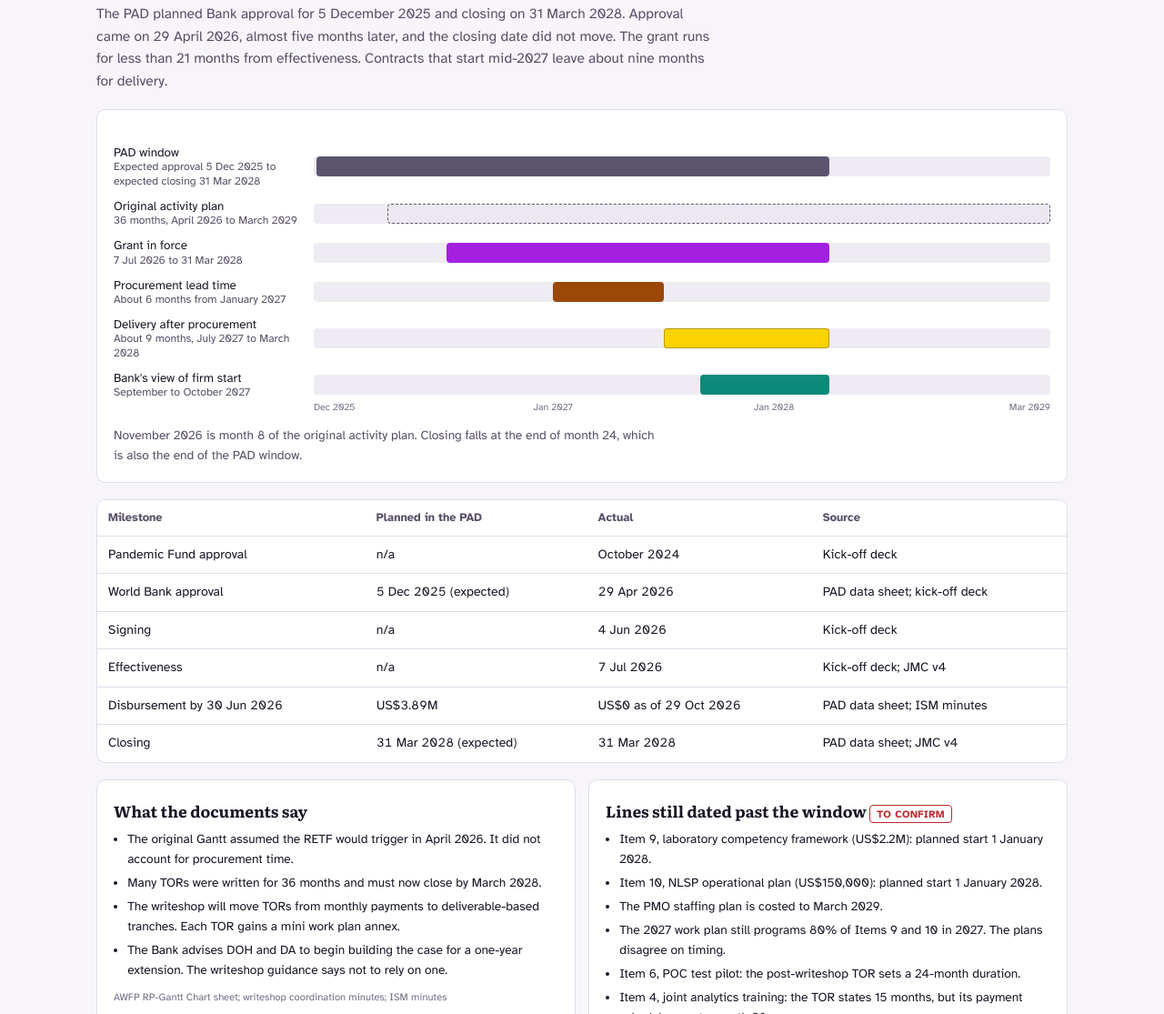
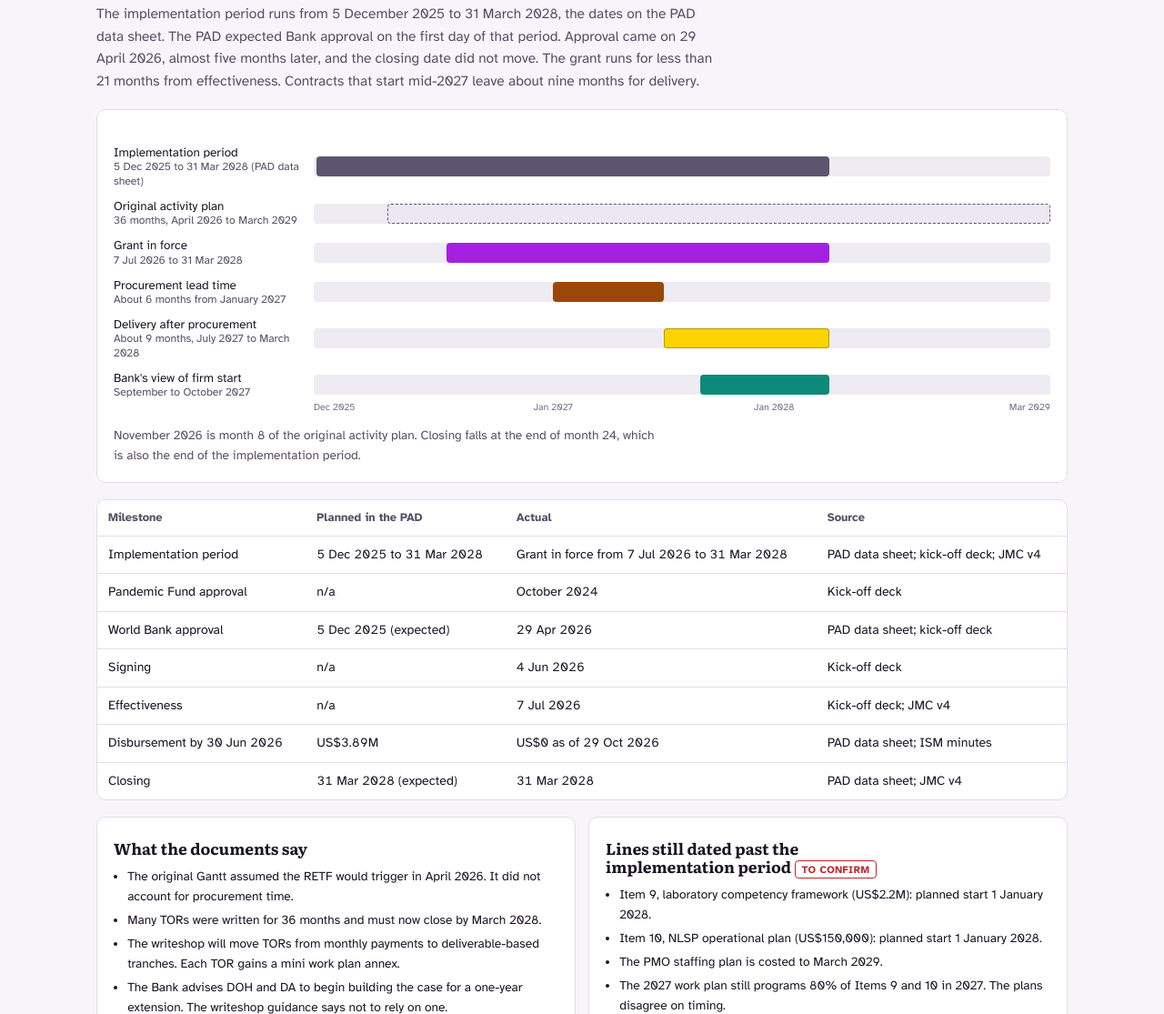
Before and after one commit to dpacial-hpsr/pandemicfundrp, a plain HTML site: page index.html in a window 1280 px wide. Shown: the part 10885-12000 px from the top of the page at 91% size. Drawn offline with Linux system fonts and the light colour scheme.

Commit message:
Label 5 Dec 2025 to 31 Mar 2028 as the implementation period
Uses the PAD data sheet dates as the implementation period in the
time squeeze section, the milestone table and the sources list.
Section 11 keeps the PAD paragraph 70 and JMC v4 count from
effectiveness as a recorded difference.

Co-Authored-By: Claude Opus 5.5 <noreply@anthropic.com>
Claude-Session: https://claude.ai/code/session_01Jgr2TUMb7bUSjNBAUzHMo1

```diff
--- a/index.html
+++ b/index.html
@@ -695,12 +695,12 @@ footer .wrap{padding-block:20px 28px;font-size:.84rem;color:var(--muted);display
 <section id="squeeze">
   <div class="sechead">
     <div class="row"><span class="secnum">07</span><h2>The time squeeze</h2><span class="basis"><span class="tag doc">Documented</span><span class="tag der">Bar positions derived</span></span></div>
-    <p class="muted">The PAD planned Bank approval for 5 December 2025 and closing on 31 March 2028. Approval came on 29 April 2026, almost five months later, and the closing date did not move. The grant runs for less than 21 months from effectiveness. Contracts that start mid-2027 leave about nine months for delivery.</p>
+    <p class="muted">The implementation period runs from 5 December 2025 to 31 March 2028, the dates on the PAD data sheet. The PAD expected Bank approval on the first day of that period. Approval came on 29 April 2026, almost five months later, and the closing date did not move. The grant runs for less than 21 months from effectiveness. Contracts that start mid-2027 leave about nine months for delivery.</p>
   </div>
   <div class="panel">
     <div class="tlwrap">
       <div class="tlbody">
-        <div class="tlrow"><div class="lab">PAD window<small>Expected approval 5 Dec 2025 to expected closing 31 Mar 2028</small></div><div class="track"><i class="pad" style="left:0.32%;width:69.68%"></i></div></div>
+        <div class="tlrow"><div class="lab">Implementation period<small>5 Dec 2025 to 31 Mar 2028 (PAD data sheet)</small></div><div class="track"><i class="pad" style="left:0.32%;width:69.68%"></i></div></div>
         <div class="tlrow"><div class="lab">Original activity plan<small>36 months, April 2026 to March 2029</small></div><div class="track"><i class="design" style="left:10%;width:90%"></i></div></div>
         <div class="tlrow"><div class="lab">Grant in force<small>7 Jul 2026 to 31 Mar 2028</small></div><div class="track"><i class="grant" style="left:17.98%;width:52.02%"></i></div></div>
         <div class="tlrow"><div class="lab">Procurement lead time<small>About 6 months from January 2027</small></div><div class="track"><i class="proc" style="left:32.5%;width:15%"></i></div></div>
@@ -709,12 +709,13 @@ footer .wrap{padding-block:20px 28px;font-size:.84rem;color:var(--muted);display
       </div>
       <div class="tlaxisrow"><div></div><div class="tlaxis"><span style="left:0%">Dec 2025</span><span style="left:32.5%">Jan 2027</span><span style="left:62.5%">Jan 2028</span><span style="left:100%">Mar 2029</span></div></div>
     </div>
-    <p class="small muted">November 2026 is month 8 of the original activity plan. Closing falls at the end of month 24, which is also the end of the PAD window.</p>
+    <p class="small muted">November 2026 is month 8 of the original activity plan. Closing falls at the end of month 24, which is also the end of the implementation period.</p>
   </div>
   <div class="tbl mid">
     <table>
       <thead><tr><th>Milestone</th><th>Planned in the PAD</th><th>Actual</th><th>Source</th></tr></thead>
       <tbody>
+        <tr><td>Implementation period</td><td>5 Dec 2025 to 31 Mar 2028</td><td>Grant in force from 7 Jul 2026 to 31 Mar 2028</td><td>PAD data sheet; kick-off deck; JMC v4</td></tr>
         <tr><td>Pandemic Fund approval</td><td>n/a</td><td>October 2024</td><td>Kick-off deck</td></tr>
         <tr><td>World Bank approval</td><td>5 Dec 2025 (expected)</td><td>29 Apr 2026</td><td>PAD data sheet; kick-off deck</td></tr>
         <tr><td>Signing</td><td>n/a</td><td>4 Jun 2026</td><td>Kick-off deck</td></tr>
@@ -736,7 +737,7 @@ footer .wrap{padding-block:20px 28px;font-size:.84rem;color:var(--muted);display
       <p class="src">AWFP RP-Gantt Chart sheet; writeshop coordination minutes; ISM minutes</p>
     </div>
     <div class="panel">
-      <h3>Lines still dated past the window <span class="tag tbc">To confirm</span></h3>
+      <h3>Lines still dated past the implementation period <span class="tag tbc">To confirm</span></h3>
       <ul class="plain small">
         <li>Item 9, laboratory competency framework (US$2.2M): planned start 1 January 2028.</li>
         <li>Item 10, NLSP operational plan (US$150,000): planned start 1 January 2028.</li>
@@ -909,7 +910,7 @@ footer .wrap{padding-block:20px 28px;font-size:.84rem;color:var(--muted);display
     <table>
       <thead><tr><th>Item</th><th>One source says</th><th>Another source says</th><th>Note</th></tr></thead>
       <tbody>
-        <tr><td>Project dates</td><td>PAD data sheet: expected approval 5 Dec 2025; expected closing 31 Mar 2028</td><td>Bank approval 29 Apr 2026 (kick-off deck); JMC implementation period from effectiveness, 7 Jul 2026, to 31 Mar 2028</td><td>The closing date agrees. The PAD labels 5 December 2025 as the expected approval date, not as the start of implementation.</td></tr>
+        <tr><td>Start of the implementation period</td><td>5 Dec 2025, the expected approval date on the PAD data sheet. This page uses 5 Dec 2025 to 31 Mar 2028 as the implementation period.</td><td>PAD paragraph 70: about two years "from project effectiveness to closing". JMC v4: implementation period from effectiveness, 7 Jul 2026, to 31 Mar 2028.</td><td>The closing date agrees. The two start dates differ by seven months.</td></tr>
         <tr><td>Disbursement period</td><td>Two years and six months after signing (PAD, paragraph 43): about 4 Dec 2028 from the 4 Jun 2026 signing</td><td>Closing date 31 Mar 2028 (PAD data sheet; JMC)</td><td>The two periods do not end together.</td></tr>
         <tr><td>Grant size</td><td>US$25M (DPO 2026-1557; launch concept note)</td><td>US$18.85M (kick-off deck); US$18,846,201 (PAD; JMC)</td><td>Both hold. The smaller figure is the recipient-executed part.</td></tr>
         <tr><td>Recipient-executed amount</td><td>"USD 19 million" (launch concept note)</td><td>US$18,846,201 (JMC)</td><td>Rounding. Quote the JMC figure.</td></tr>
@@ -978,7 +979,7 @@ footer .wrap{padding-block:20px 28px;font-size:.84rem;color:var(--muted);display
     <table>
       <thead><tr><th>Document</th><th>Date</th><th>Used for</th></tr></thead>
       <tbody>
-        <tr><td><a href="https://drive.google.com/file/d/1vn8ZXvUq1bVcMMA2SOAvbd8vxp3__PeZ/view" target="_blank" rel="noopener">Project Appraisal Document (PAD)</a></td><td class="nw">Rates of 31 Oct 2025</td><td>Expected approval and closing dates, component costs, grant allocation, funds flow, disbursement plan, results framework, pilot regions, exchange rate</td></tr>
+        <tr><td><a href="https://drive.google.com/file/d/1vn8ZXvUq1bVcMMA2SOAvbd8vxp3__PeZ/view" target="_blank" rel="noopener">Project Appraisal Document (PAD)</a></td><td class="nw">Rates of 31 Oct 2025</td><td>Implementation period dates (expected approval and closing), component costs, grant allocation, funds flow, disbursement plan, results framework, pilot regions, exchange rate</td></tr>
         <tr><td><a href="https://docs.google.com/spreadsheets/d/1Rq6y1PpLVG4Nq0l8wWMtWvyN7Z9zkDaiQp6wyZ94JrM/edit" target="_blank" rel="noopener">AWFP 2027 (WB submission)</a></td><td class="nw">30 Oct 2026 (edited 13 Nov)</td><td>Budgets, quarterly forecasts, reconciliation, Gantt, obligation rule</td></tr>
         <tr><td><a href="https://docs.google.com/spreadsheets/d/1VovyhZfNPX1I7LrWEgCbV63xuonEnuErZwzGNu1J8Cw/edit" target="_blank" rel="noopener">C. Procurement Plan and Document Tracker</a></td><td class="nw">12 Nov 2026</td><td>Packages, methods, TOR and market scoping status, post-writeshop TOR links and follow-up dates, BETF lines, PMO staffing</td></tr>
         <tr><td><a href="https://docs.google.com/document/d/1T99E0F1X84O2d4KSZ6N4nT6_6GjNAXvWIDoaOm3Tj9c/edit" target="_blank" rel="noopener">Joint Memorandum Circular, version 4</a></td><td class="nw">28 Oct 2026</td><td>Governance, scope, closing date, results framework, document hierarchy</td></tr>
```
